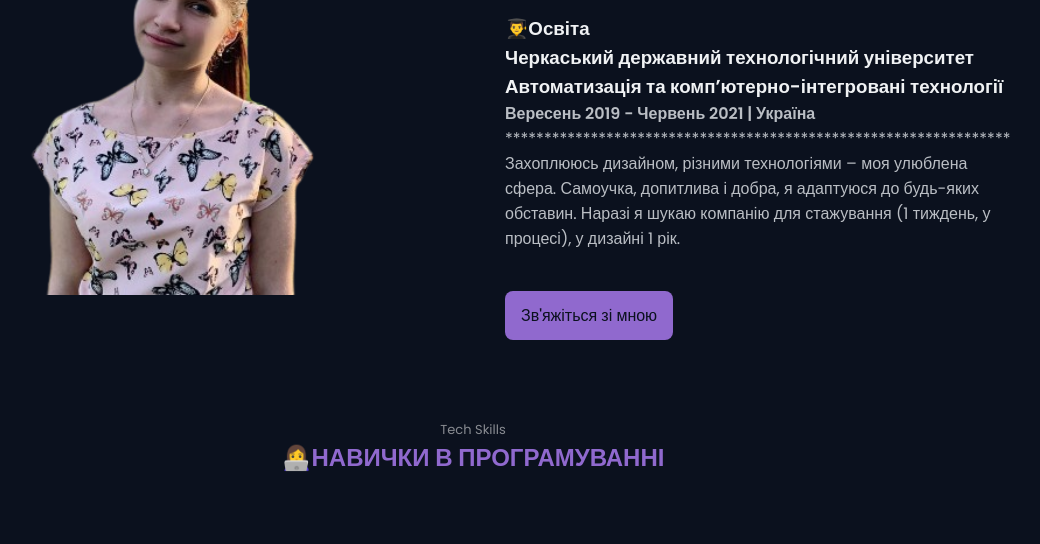
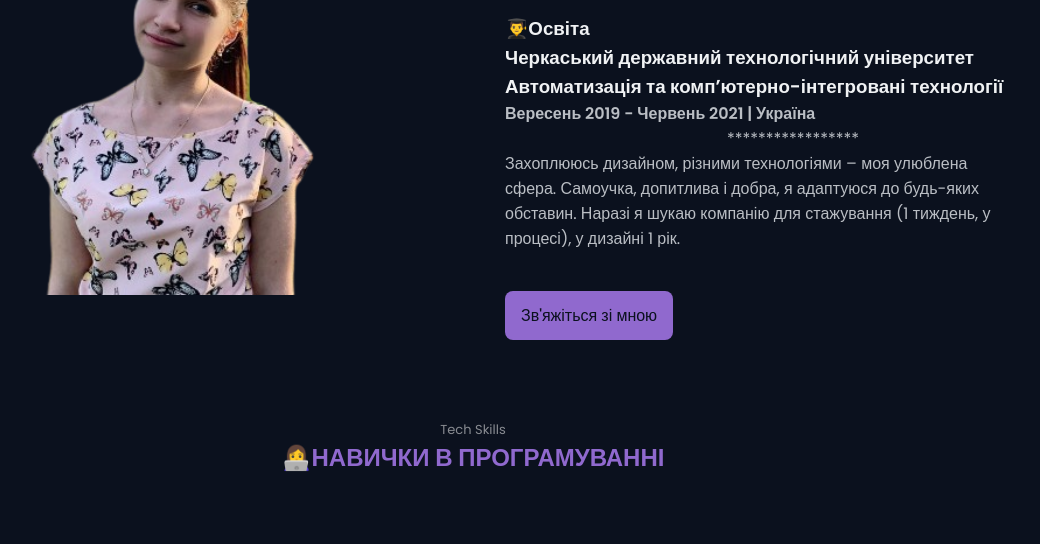
Before and after one commit to flame4ost/girlfriend-portfolio, a plain HTML site: page index.html in a window 1280 px wide. Shown: the part 1300-1844 px from the top of the page, without its empty margins (167-1207 px from the left). Drawn offline with nearby package versions, Linux system fonts and the light colour scheme.

Commit message:
Update index.html

```diff
--- a/index.html
+++ b/index.html
@@ -158,7 +158,7 @@
 								<h3 class="education-organization">Черкаський державний технологічний університет</h3>
 								<h3 class="education">Автоматизація та комп’ютерно-інтегровані технології</h3>
 								<h4 class="education-period">Вересень 2019 - Червень 2021 <span class="line">|</span>  Україна</h4>
-								<p>*****************************************************************</p>
+								<p align="center">*****************</p>
 								</div>
 
 								<p class="about__description">
```
